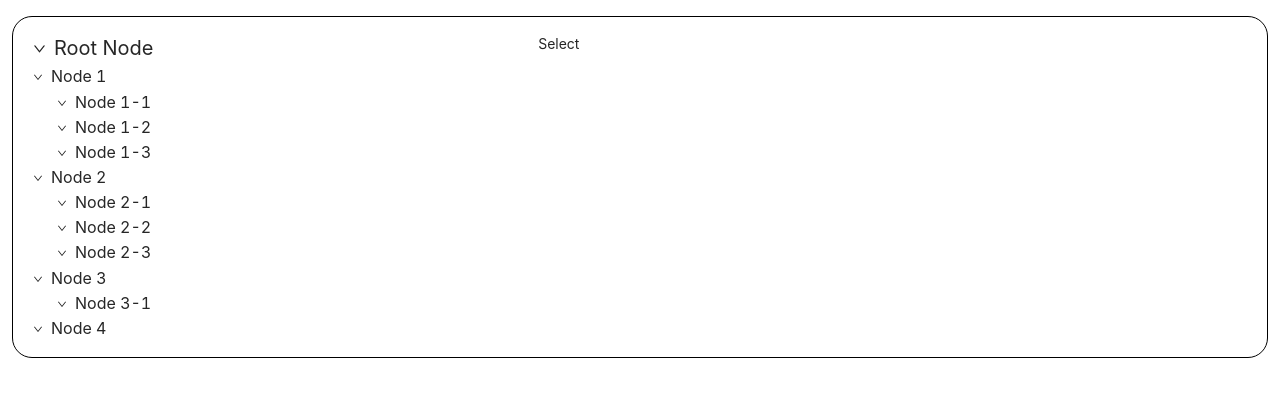
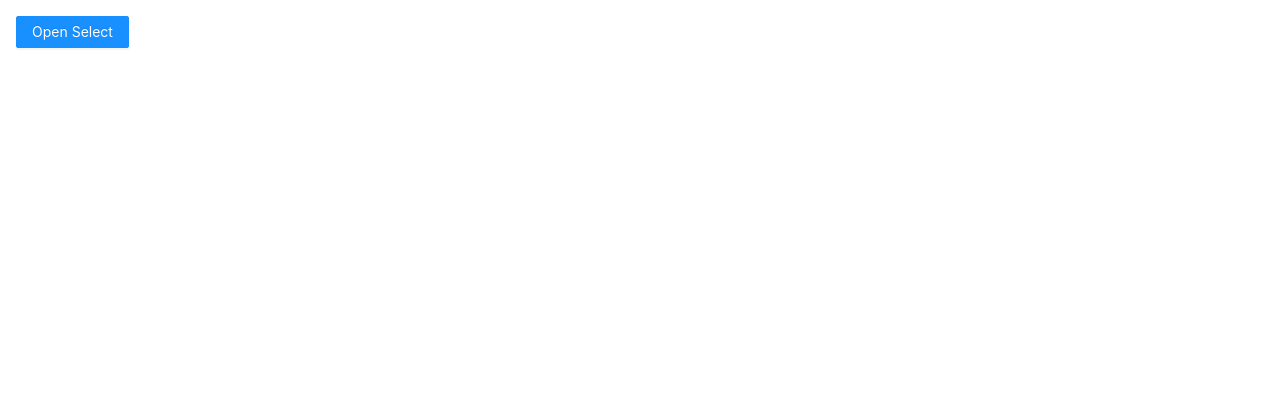
Before and after one commit to minhnhut16/category-tree, a React (Create React App) app: page / in a window 1280 px wide. Shown: the top 396 px of the page. Built offline with nearby package versions, Linux system fonts and the light colour scheme.

Commit message:
provider

```diff
--- a/src/App.js
+++ b/src/App.js
@@ -1,6 +1,9 @@
+import { Button, Modal } from 'antd';
 import 'antd/dist/antd.css';
-import CategoryViewer from 'components/CategoryViewer';
+import MultilevelSelect from 'components/MultilevelSelect';
 import Spacing from 'components/Spacing';
+import { MultilevelSelectProvider } from 'contexts/multilevelSelect';
+import { useState } from 'react';
 import { v4 as uuid } from 'uuid';
 
 const exampleData = {
@@ -73,10 +76,26 @@ const exampleData = {
 };
 
 function App() {
+  const [openSelect, setOpenSelect] = useState(false);
+
   return (
     <Spacing px="1rem" py="1rem">
       <div className="App">
-        <CategoryViewer initialTree={exampleData} />
+        <Button type="primary" onClick={() => setOpenSelect(true)}>
+          Open Select
+        </Button>
+
+        <Modal
+          open={openSelect}
+          onCancel={() => setOpenSelect(false)}
+          footer={null}
+          width="100%"
+          title="Multilevel select"
+        >
+          <MultilevelSelectProvider>
+            <MultilevelSelect treeData={exampleData} />
+          </MultilevelSelectProvider>
+        </Modal>
       </div>
     </Spacing>
   );
--- a/src/components/CategoryViewer/TreeViewer.js
+++ b/src/components/MultilevelSelect/TreeViewer.js
@@ -18,8 +18,9 @@ const TreeViewer = ({ tree, CustomNode, onToggle, onChange, activeNode }) => {
           onChange={() => node.id !== activeNode?.id && onChange && onChange(node)}
           isActiveNode={activeNode?.id === node.id}
         >
-          {isArray(node?.children) &&
-            node.children.map(childNode => renderTree(childNode, level + 1))}
+          {isArray(node?.children)
+            ? node.children.map(childNode => renderTree(childNode, level + 1))
+            : null}
         </Node>
       );
     },
--- a/src/components/CategoryViewer/index.js
+++ b/src/components/MultilevelSelect/index.js
@@ -40,7 +40,7 @@ function formatTree(tree) {
   return formatedTree;
 }
 
-const CategoryViewer = ({ initialTree }) => {
+const MultilevelSelect = ({ treeData }) => {
   const [tree, setTree] = useState({});
   // use activeNodeData for select section @an nguyen
   const [activeNode, setActiveNode] = useState({});
@@ -66,10 +66,10 @@ const CategoryViewer = ({ initialTree }) => {
   }, []);
 
   useEffect(() => {
-    if (initialTree) {
-      setTree(formatTree(initialTree));
+    if (treeData) {
+      setTree(formatTree(treeData));
     }
-  }, [initialTree]);
+  }, [treeData]);
 
   return (
     <Wrapper>
@@ -88,12 +88,12 @@ const CategoryViewer = ({ initialTree }) => {
   );
 };
 
-CategoryViewer.propTypes = {
-  initialTree: PropTypes.shape({}),
+MultilevelSelect.propTypes = {
+  treeData: PropTypes.shape({}),
 };
 
-CategoryViewer.defaultProps = {
-  initialTree: null,
+MultilevelSelect.defaultProps = {
+  treeData: null,
 };
 
-export default CategoryViewer;
+export default MultilevelSelect;
--- /dev/null
+++ b/src/contexts/multilevelSelect.js
@@ -0,0 +1,43 @@
+/* eslint-disable react/prop-types */
+import { createContext, useContext } from 'react';
+
+const MultilevelSelectContext = createContext();
+
+const TYPES = {
+  ROOT: 'root',
+  MERCHANT: 'merchant',
+  STORE: 'store',
+};
+
+const config = {
+  levels: {
+    ROOT: {
+      label: 'ROOT',
+      type: TYPES.ROOT,
+      nextLevel: TYPES.MERCHANT,
+    },
+    [TYPES.MERCHANT]: {
+      type: TYPES.MERCHANT,
+      label: 'Add Merchant',
+      nextLevel: TYPES.STORE,
+    },
+    [TYPES.STORE]: {
+      label: 'Add Store',
+      type: TYPES.STORE,
+      nextLevel: null,
+    },
+  },
+};
+
+export const MultilevelSelectProvider = ({ children }) => {
+  return (
+    <MultilevelSelectContext.Provider value={{ TYPES, config }}>
+      {children}
+    </MultilevelSelectContext.Provider>
+  );
+};
+
+export const useMultilevelSelect = () => {
+  const value = useContext(MultilevelSelectContext);
+  return value;
+};
```
Also changed, not shown: src/components/CategoryViewer/config.js (deleted, +0 -25 lines), src/components/MultilevelSelect/DefaultNode/ExpandIcon.js (renamed from src/components/CategoryViewer/DefaultNode/ExpandIcon.js), src/components/MultilevelSelect/DefaultNode/index.js (renamed from src/components/CategoryViewer/DefaultNode/index.js).
